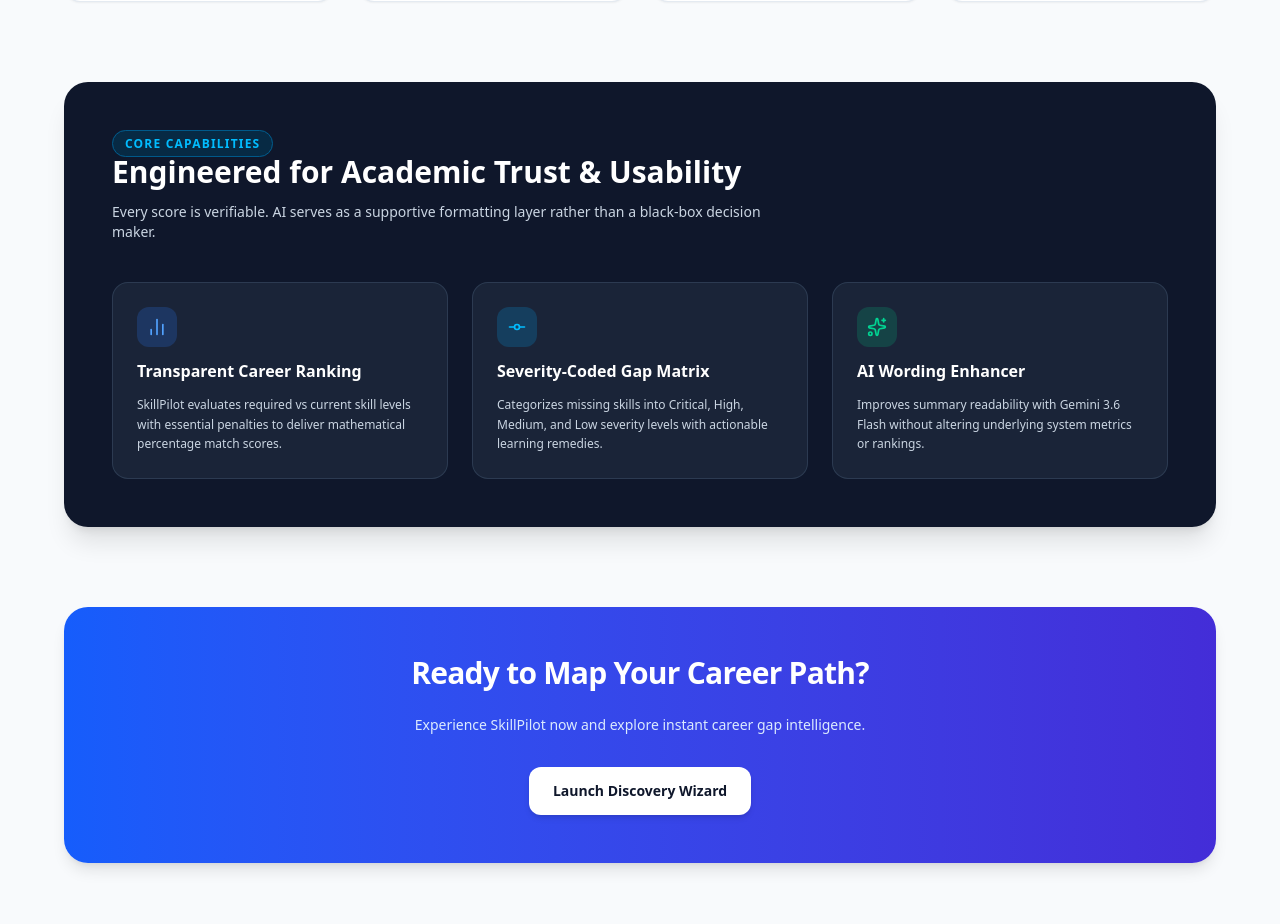
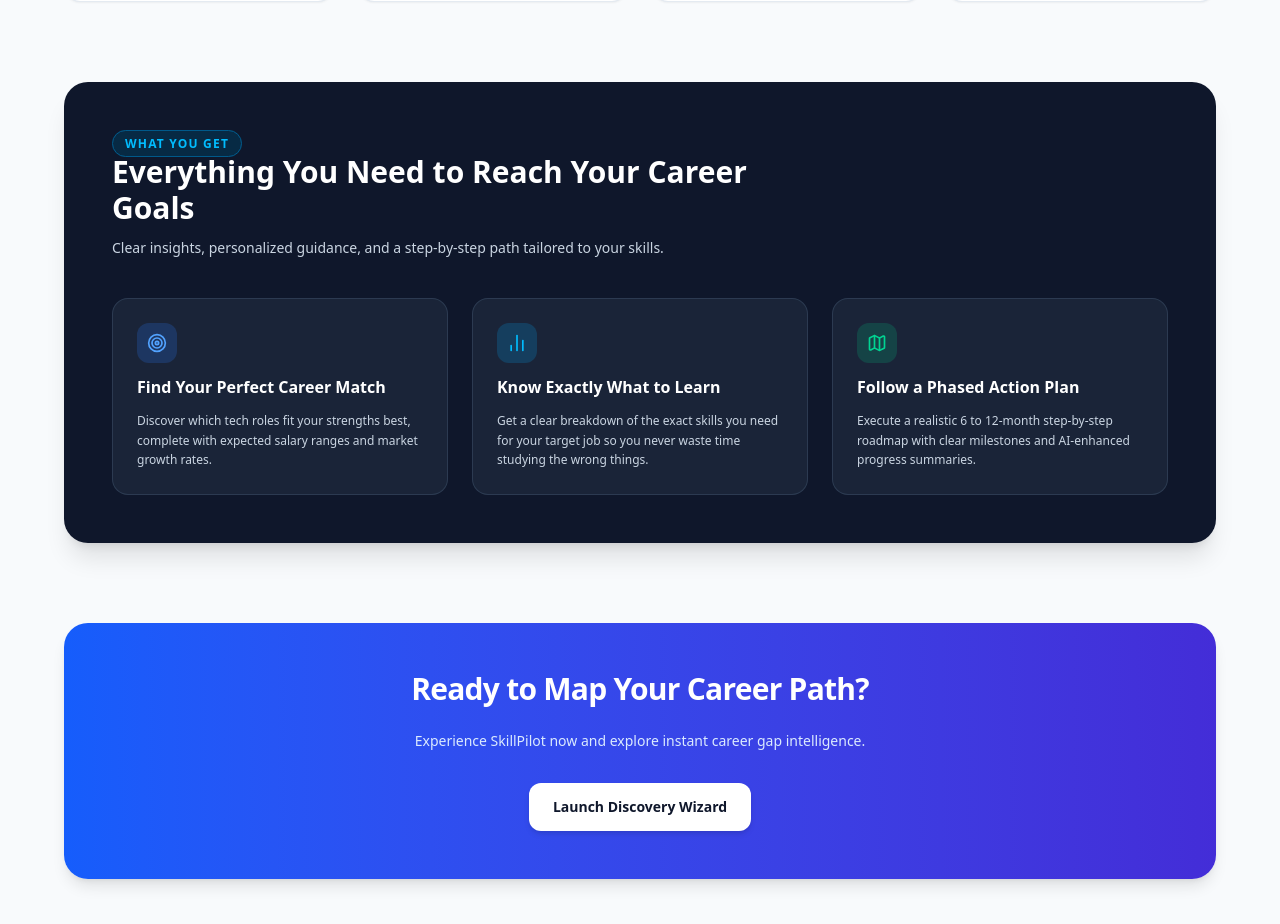
Before and after one commit to thanuja-b-sm/SkillPilot, a React (Vite) app in the folder frontend/: page / in a window 1280 px wide. Shown: the part 1160-2084 px from the top of the page. Built offline with nearby package versions, Linux system fonts and the light colour scheme; no server answers.

Commit message:
feat(landing): replace engineering jargon section with user-focused benefits
Replaced technical system implementation details in the landing page showcase section with clear, user-centric benefits highlighting career matching, skill gap insights, and phased milestone roadmaps.

```diff
--- a/frontend/src/pages/LandingPage.tsx
+++ b/frontend/src/pages/LandingPage.tsx
@@ -155,49 +155,49 @@
         </div>
       </section>
 
-      {/* Feature Showcase Grid */}
+      {/* Feature Showcase Grid — User Value Driven */}
       <section className="max-w-7xl mx-auto px-4 sm:px-6 lg:px-8">
         <div className="bg-slate-900 rounded-3xl p-8 sm:p-12 text-white shadow-xl space-y-10">
           <div className="max-w-2xl space-y-3">
             <span className="text-xs font-bold text-sky-400 uppercase tracking-widest bg-sky-950/80 px-3 py-1 rounded-full border border-sky-800">
-              Core Capabilities
+              What You Get
             </span>
             <h2 className="text-2xl sm:text-3xl font-bold">
-              Engineered for Academic Trust & Usability
+              Everything You Need to Reach Your Career Goals
             </h2>
             <p className="text-xs sm:text-sm text-slate-300">
-              Every score is verifiable. AI serves as a supportive formatting layer rather than a black-box decision maker.
+              Clear insights, personalized guidance, and a step-by-step path tailored to your skills.
             </p>
           </div>
 
           <div className="grid grid-cols-1 md:grid-cols-3 gap-6">
             <div className="bg-slate-800/80 p-6 rounded-2xl border border-slate-700/80 space-y-3">
               <div className="w-10 h-10 rounded-xl bg-blue-500/20 text-blue-400 flex items-center justify-center font-bold">
-                <BarChart2 className="w-5 h-5" />
+                <Target className="w-5 h-5" />
               </div>
-              <h3 className="text-base font-bold text-white">Transparent Career Ranking</h3>
+              <h3 className="text-base font-bold text-white">Find Your Perfect Career Match</h3>
               <p className="text-xs text-slate-300 leading-relaxed">
-                SkillPilot evaluates required vs current skill levels with essential penalties to deliver mathematical percentage match scores.
+                Discover which tech roles fit your strengths best, complete with expected salary ranges and market growth rates.
               </p>
             </div>
 
             <div className="bg-slate-800/80 p-6 rounded-2xl border border-slate-700/80 space-y-3">
               <div className="w-10 h-10 rounded-xl bg-sky-500/20 text-sky-400 flex items-center justify-center font-bold">
-                <GitCommit className="w-5 h-5" />
+                <BarChart2 className="w-5 h-5" />
               </div>
-              <h3 className="text-base font-bold text-white">Severity-Coded Gap Matrix</h3>
+              <h3 className="text-base font-bold text-white">Know Exactly What to Learn</h3>
               <p className="text-xs text-slate-300 leading-relaxed">
-                Categorizes missing skills into Critical, High, Medium, and Low severity levels with actionable learning remedies.
+                Get a clear breakdown of the exact skills you need for your target job so you never waste time studying the wrong things.
               </p>
             </div>
 
             <div className="bg-slate-800/80 p-6 rounded-2xl border border-slate-700/80 space-y-3">
               <div className="w-10 h-10 rounded-xl bg-emerald-500/20 text-emerald-400 flex items-center justify-center font-bold">
-                <Sparkles className="w-5 h-5" />
+                <Map className="w-5 h-5" />
               </div>
-              <h3 className="text-base font-bold text-white">AI Wording Enhancer</h3>
+              <h3 className="text-base font-bold text-white">Follow a Phased Action Plan</h3>
               <p className="text-xs text-slate-300 leading-relaxed">
-                Improves summary readability with Gemini 3.6 Flash without altering underlying system metrics or rankings.
+                Execute a realistic 6 to 12-month step-by-step roadmap with clear milestones and AI-enhanced progress summaries.
               </p>
             </div>
           </div>
```
